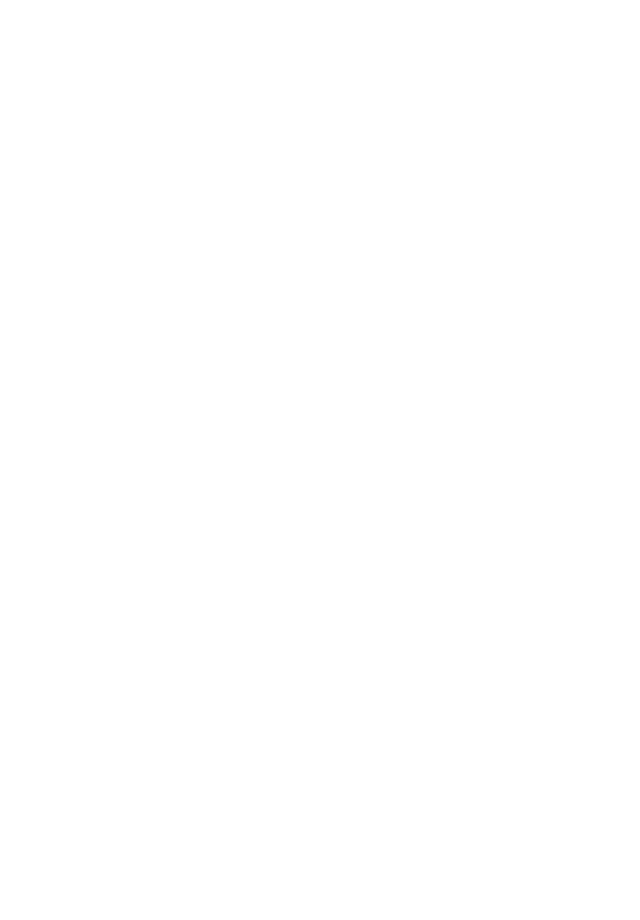
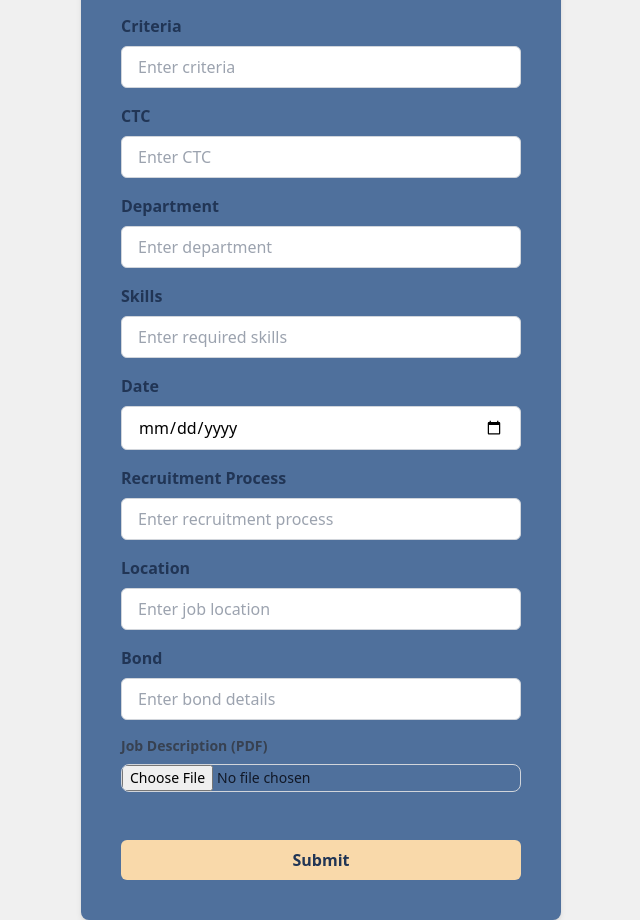
Before and after one commit to vigneshviky01/placement_management, a React (Vite) app: page /poc in a window 1280 px wide. Shown: the part 182-1102 px from the top of the page, without its empty margins (319-959 px from the left). Before the commit the page ends 800 px from the top, so only its background shows below. Built offline with nearby package versions, Linux system fonts and the light colour scheme; sample sign-in values are in the browser's storage.

Commit message:
nodemailer added

```diff
--- a/src/Pages/PocDashboard.jsx
+++ b/src/Pages/PocDashboard.jsx
@@ -1,9 +1,205 @@
-import React from 'react'
+import React, { useState } from "react";
+import axios from 'axios';
+import { useNavigate } from "react-router-dom";
+import InputControl from "../Components/InputControl";
 
-const PocDashboard = () => {
+function PocDashboard() {
+  const navigate = useNavigate();
+
+  const [values, setValues] = useState({
+    Companyname: "",
+    criteria: "",
+    ctc: "",
+    dept: "",
+    skills: "",
+    date: "",
+    recruitmentProcess: "",
+    location: "",
+    bond: "",
+    jdfile:"" // Will store PDF file
+  });
+
+  const [errorMsg, setErrorMsg] = useState("");
+  const [submitButtonDisabled, setSubmitButtonDisabled] = useState(false);
+  const [showToaster, setShowToaster] = useState(false); // To show toaster
+
+  const handleJDFileChange = (event) => {
+    const file = event.target.files[0];
+    setValues((prev) => ({ ...prev, jdfile: file }));
+  };
+
+  const handleSubmission = async () => {
+    if (
+      !values.Companyname || !values.criteria || !values.ctc || !values.dept ||
+      !values.skills || !values.date || !values.recruitmentProcess ||
+      !values.location || !values.bond || !values.jdfile
+    ) {
+      setErrorMsg("Fill all fields");
+      return;
+    }
+
+    console.log(values.jdfile);
+
+    setErrorMsg("");
+    setSubmitButtonDisabled(true);
+
+    // Create a FormData object for sending the file
+    const formData = new FormData();
+    formData.append('Companyname', values.Companyname);
+    formData.append('criteria', values.criteria);
+    formData.append('ctc', values.ctc);
+    formData.append('dept', values.dept);
+    formData.append('skills', values.skills);
+    formData.append('date', values.date);
+    formData.append('recruitmentProcess', values.recruitmentProcess);
+    formData.append('location', values.location);
+    formData.append('bond', values.bond);
+    formData.append('jdfile', values.jdfile); // Append the file here
+
+    try {
+      const res = await axios.post('http://localhost:3001/poc', formData, {
+        headers: {
+          'Content-Type': 'multipart/form-data',
+        },
+      });
+
+      setShowToaster({ show: true, message: "Submission Successful!", type: "success" });
+
+      setTimeout(() => {
+        setShowToaster({ show: false, message: "", type: "" });
+        navigate("/student"); // Redirect to jobs page
+      }, 2000);
+
+      setValues({
+        Companyname: "",
+        criteria: "",
+        ctc: "",
+        dept: "",
+        skills: "",
+        date: "",
+        recruitmentProcess: "",
+        location: "",
+        bond: "",
+        jdfile: ""
+      });
+    } catch (error) {
+      setShowToaster({ show: true, message: "Something went wrong. Please try again later.", type: "error" });
+      setSubmitButtonDisabled(false);
+    }
+  };
+
+
   return (
-    <div>PocDashboard</div>
-  )
+    <div className="h-full min-h-screen w-full bg-gray_bg flex justify-center items-center">
+      <div className="sm:min-w-[480px] bg-secondary shadow-md p-10 rounded-lg flex flex-col gap-4">
+        <h1 className="heading text-3xl font-bold">Company Details</h1>
+
+        <InputControl
+          label="Companyname"
+          type="text"
+          placeholder="Enter the job Companyname"
+          onChange={(event) =>
+            setValues((prev) => ({ ...prev, Companyname: event.target.value }))
+          }
+        />
+        <InputControl
+          label="Criteria"
+          type="text"
+          placeholder="Enter criteria"
+          onChange={(event) =>
+            setValues((prev) => ({ ...prev, criteria: event.target.value }))
+          }
+        />
+        <InputControl
+          label="CTC"
+          type="text"
+          placeholder="Enter CTC"
+          onChange={(event) =>
+            setValues((prev) => ({ ...prev, ctc: event.target.value }))
+          }
+        />
+        <InputControl
+          label="Department"
+          type="text"
+          placeholder="Enter department"
+          onChange={(event) =>
+            setValues((prev) => ({ ...prev, dept: event.target.value }))
+          }
+        />
+        <InputControl
+          label="Skills"
+          type="text"
+          placeholder="Enter required skills"
+          onChange={(event) =>
+            setValues((prev) => ({ ...prev, skills: event.target.value }))
+          }
+        />
+        <InputControl
+          label="Date"
+          type="date"
+          placeholder="Enter the recruitment date"
+          onChange={(event) =>
+            setValues((prev) => ({ ...prev, date: event.target.value }))
+          }
+        />
+        <InputControl
+          label="Recruitment Process"
+          type="text"
+          placeholder="Enter recruitment process"
+          onChange={(event) =>
+            setValues((prev) => ({ ...prev, recruitmentProcess: event.target.value }))
+          }
+        />
+        <InputControl
+          label="Location"
+          type="text"
+          placeholder="Enter job location"
+          onChange={(event) =>
+            setValues((prev) => ({ ...prev, location: event.target.value }))
+          }
+        />
+        <InputControl
+          label="Bond"
+          type="text"
+          placeholder="Enter bond details"
+          onChange={(event) =>
+            setValues((prev) => ({ ...prev, bond: event.target.value }))
+          }
+        />
+        <div className="mb-4">
+          <label className="block text-gray-700 text-sm font-bold mb-2">
+            Job Description (PDF)
+          </label>
+          <input
+            type="file"
+            accept="application/pdf"
+            onChange={handleJDFileChange}
+            className="block w-full text-sm text-gray-900 border border-gray-300 rounded-lg cursor-pointer focus:outline-none"
+          />
+        </div>
+
+        <div className="footer flex flex-col gap-4">
+          <b className="error text-bold text-red-600">{errorMsg}</b>
+          <button
+            onClick={handleSubmission}
+            disabled={submitButtonDisabled}
+            className="button bg-sm-elements text-primary rounded-md font-bold py-2 px-4 transition duration-100"
+          >
+            Submit
+          </button>
+        </div>
+      </div>
+
+      {showToaster.show && (
+        <div
+          className={`fixed top-4 right-4 py-2 px-4 rounded-md shadow-lg ${showToaster.type === "success" ? "bg-green-500" : "bg-red-500"
+            } text-white`}
+        >
+          {showToaster.message}
+        </div>
+      )}
+    </div>
+  );
 }
 
-export default PocDashboard
+export default PocDashboard;
--- a/src/Pages/SignUp.jsx
+++ b/src/Pages/SignUp.jsx
@@ -10,77 +10,95 @@
     email: "",
     pass: "",
     phoneNumber: "",
+    otp: "",
   });
 
   const [errorMsg, setErrorMsg] = useState("");
   const [submitButtonDisabled, setSubmitButtonDisabled] = useState(false);
   const [showToaster, setShowToaster] = useState(false); // To show toaster
+  const [emailDisabled, setEmailDisabled] = useState(false); // To disable email after sending OTP
+  const [otpVerified, setOtpVerified] = useState(false); // Track OTP verification
 
+  // Handle sending OTP request
+ // Handle sending OTP request
+const handleSendVerificationCode = async () => {
+  if (!values.email) {
+    setErrorMsg("Email is required to send verification code");
+    return;
+  }
+
+  try {
+    const response = await axios.post('http://localhost:3001/request-otp', {
+      email: values.email,
+    });
+
+    // OTP sent successfully
+    setEmailDisabled(true); // Disable email input after OTP sent
+    setShowToaster({ show: true, message: response.data.message, type: "success" });
+  } catch (error) {
+    if (error.response && error.response.status === 409) {
+      // Show "User Already Exist" error
+      setShowToaster({ show: true, message: error.response.data.message, type: "error" });
+    } else {
+      // Handle any other errors
+      setShowToaster({ show: true, message: "Error sending OTP. Please try again.", type: "error" });
+    }
+  }
+};
+
+
+  // Handle OTP verification
+  const handleVerifyOTP = async () => {
+    if (!values.otp) {
+      setErrorMsg("Please enter the OTP");
+      return;
+    }
+
+    try {
+      const response = await axios.post('http://localhost:3001/verify-otp', {
+        email: values.email,
+        otp: values.otp,
+      });
+console.log(response)
+      setShowToaster({ show: true, message: "OTP verified successfully!, Now signUp", type: "success" });
+      setOtpVerified(true); // Mark OTP as verified
+    } catch (error) {
+      setShowToaster({ show: true, message: "Invalid OTP. Please try again.", type: "error" });
+    }
+  };
+
+  // Handle final form submission after OTP verification
   const handleSubmission = async () => {
-    if (!values.name || !values.email || !values.pass || !values.phoneNumber) {
+    if (!otpVerified) {
+      setErrorMsg("Please verify the OTP before submitting");
+      return;
+    }
+
+    if (!values.name || !values.pass || !values.phoneNumber) {
       setErrorMsg("Fill all fields");
       return;
     }
 
-    if(! /^[a-zA-Z]+\.[0-9]+@gct\.ac\.in$/.test(values.email)){
-      setErrorMsg("Please enter a valid college email");
-      return;
-    }
-    if(!/^(?=.*[a-z])(?=.*[A-Z])(?=.*\d)(?=.*[@$!%*?&])[A-Za-z\d@$!%*?&]{8,}$/.test(values.pass)){
-      setShowToaster({
-        show: true,
-        message: "Password must be at least 8 characters long, contain an uppercase letter, a lowercase letter, a number, and a special character.",
-        type: "error"
-      });
-      return;
-    }
-
-
-
-    if (!/^\d{10}$/.test(values.phoneNumber)) {
-      setErrorMsg("Please enter a valid 10-digit phone number");
-      return;
-    }
-
-    setErrorMsg("");
-
-
-    axios.post('http://localhost:3001/signup', {
+    try {
+      const response = await axios.post('http://localhost:3001/signup', {
         name: values.name,
         email: values.email,
         password: values.pass,
-      phoneNumber: values.phoneNumber
-    })
-    .then(res => {
-      if (res.data === "User Already Exist") {
-        setErrorMsg("User Already Exists");
-      } else if (res.data === "SignUp error") {
-        setShowToaster({ show: true, message: "SignUp error", type: "error" });
-      } else {
-        setShowToaster({ show: true, message: "Registration Successful!", type: "success" });
+        phoneNumber: values.phoneNumber,
+      });
 
+      setShowToaster({ show: true, message: "Signup completed successfully!", type: "success" });
       setTimeout(() => {
-          setShowToaster({ show: false, message: "", type: "" });
         navigate('/login'); // Redirect to login page
       }, 2000);
-
-        setValues({
-          name: "",
-          email: "",
-          pass: "",
-          phoneNumber: "",
-        });
+    } catch (error) {
+      setShowToaster({ show: true, message: "Error completing signup. Please try again.", type: "error" });
     }
-    })
-    .catch(error => {
-      setShowToaster({ show: true, message: "Something went wrong. Please try again later.", type: "error" });
-      setSubmitButtonDisabled(false);
-    });
   };
 
   return (
-    <div className="h-full min-h-screen w-full bg-gray_bg flex justify-center items-center ">
-      <div className="sm:min-w-[480px]  bg-secondary shadow-md p-10 rounded-lg flex flex-col gap-4">
+    <div className="h-full min-h-screen w-full bg-gray_bg flex justify-center items-center">
+      <div className="sm:min-w-[480px] bg-secondary shadow-md p-10 rounded-lg flex flex-col gap-4">
         <h1 className="heading text-3xl font-bold">Signup</h1>
 
         <InputControl
@@ -95,19 +113,19 @@
           label="GCT Mail ID"
           type="text"
           placeholder="Enter email address"
+          disabled={emailDisabled}
           onChange={(event) =>
             setValues((prev) => ({ ...prev, email: event.target.value }))
           }
         />
         <InputControl
           label="Password"
-          type="text"
+          type="password"
           placeholder="Enter password"
           onChange={(event) =>
             setValues((prev) => ({ ...prev, pass: event.target.value }))
           }
         />
-
         <InputControl
           label="Phone Number"
           type="text"
@@ -116,16 +134,41 @@
             setValues((prev) => ({ ...prev, phoneNumber: event.target.value }))
           }
         />
+        <InputControl
+          label="OTP"
+          type="text"
+          placeholder="Enter OTP"
+          onChange={(event) =>
+            setValues((prev) => ({ ...prev, otp: event.target.value }))
+          }
+        />
 
         <div className="footer flex flex-col gap-4">
           <b className="error text-bold text-red-600">{errorMsg}</b>
+
+          <button
+            onClick={handleSendVerificationCode}
+            className="button bg-sm-elements text-primary rounded-md font-bold py-2 px-4 transition duration-100"
+            disabled={emailDisabled} // Disable button if email input is disabled
+          >
+            Send Verification Code
+          </button>
+
+          <button
+            onClick={handleVerifyOTP}
+            className="button bg-sm-elements text-primary rounded-md font-bold py-2 px-4 transition duration-100"
+          >
+            Verify OTP
+          </button>
+
           <button
             onClick={handleSubmission}
-            disabled={submitButtonDisabled}
+            disabled={submitButtonDisabled || !otpVerified} // Only enable submission if OTP is verified
             className="button bg-sm-elements text-primary rounded-md font-bold py-2 px-4 transition duration-100"
           >
             Signup
           </button>
+
           <p className="text-700 text-black">
             Already have an account?{" "}
             <span>
@@ -137,7 +180,6 @@
         </div>
       </div>
 
-
       {showToaster.show && (
         <div
           className={`fixed top-4 right-4 py-2 px-4 rounded-md shadow-lg ${
@@ -147,13 +189,6 @@
           {showToaster.message}
         </div>
       )}
-
-
-
-
-
-
-
     </div>
   );
 }
```
Lines whose indentation alone changed are shown as unchanged.
